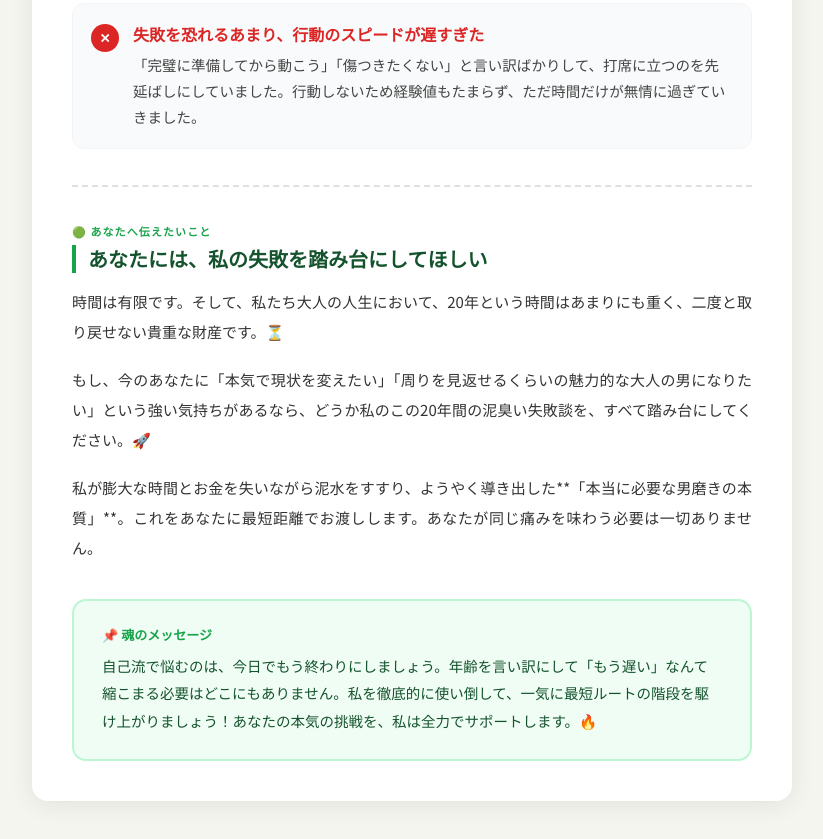
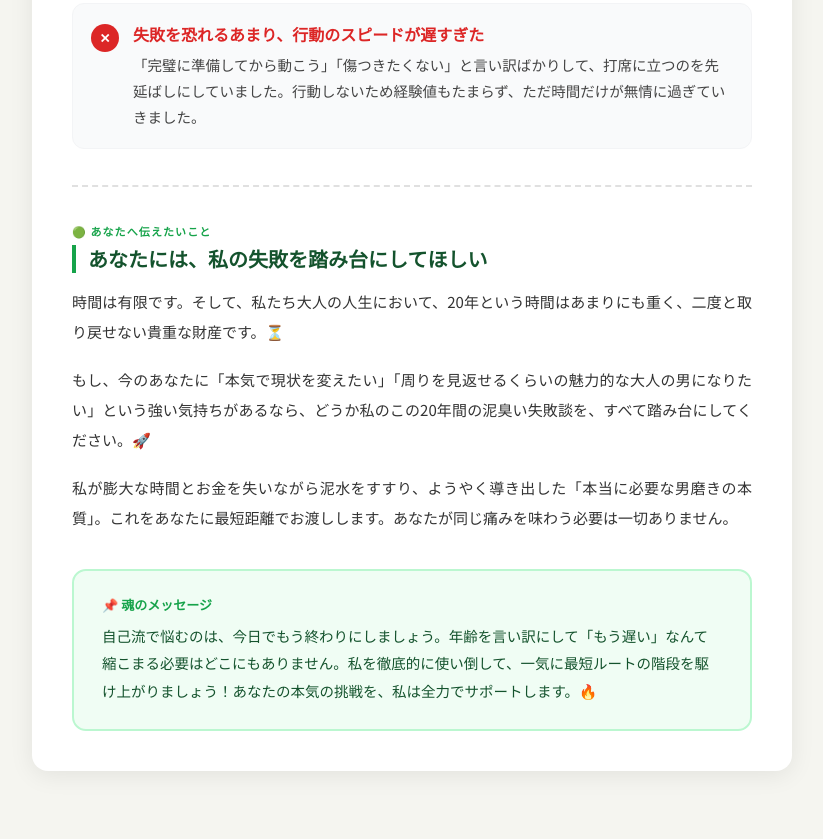
Before and after one commit to yappi7000/20years_ago, a plain HTML site: page index.html in a window 1280 px wide. Shown: the part 1172-2011 px from the top of the page, without its empty margins (228-1051 px from the left). Drawn offline with Linux system fonts and the light colour scheme.

Commit message:
Fix formatting of text in index.html

```diff
--- a/index.html
+++ b/index.html
@@ -131,7 +131,7 @@
         もし、今のあなたに「本気で現状を変えたい」「周りを見返せるくらいの魅力的な大人の男になりたい」という強い気持ちがあるなら、どうか私のこの20年間の泥臭い失敗談を、すべて踏み台にしてください。🚀
       </p>
       <p class="body-text">
-        私が膨大な時間とお金を失いながら泥水をすすり、ようやく導き出した**「本当に必要な男磨きの本質」**。これをあなたに最短距離でお渡しします。あなたが同じ痛みを味わう必要は一切ありません。
+        私が膨大な時間とお金を失いながら泥水をすすり、ようやく導き出した「本当に必要な男磨きの本質」。これをあなたに最短距離でお渡しします。あなたが同じ痛みを味わう必要は一切ありません。
       </p>
     </div>
 
```
